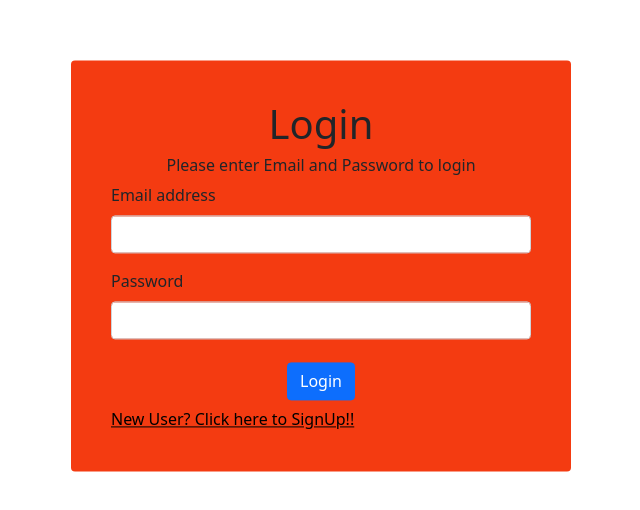
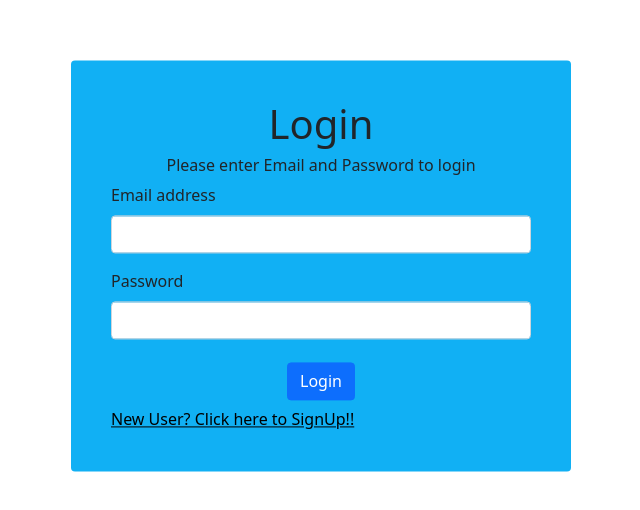
Before and after one commit to Iamsunjith/CI-CD, an Angular app: page /login in a window 1280 px wide. Shown: the part 134-644 px from the top of the page, without its empty margins (319-959 px from the left). Built offline with nearby package versions, Linux system fonts and the light colour scheme; no server answers.

Commit message:
BG Color Blue

```diff
--- a/src/app/login/login.component.css
+++ b/src/app/login/login.component.css
@@ -6,7 +6,7 @@
   top: 50%;
   left: 50%;
   transform: translate(-50%, -50%);
-  background-color: rgb(244, 59, 17);
+  background-color: rgb(17, 176, 244);
 }
 
 .btn {
```
